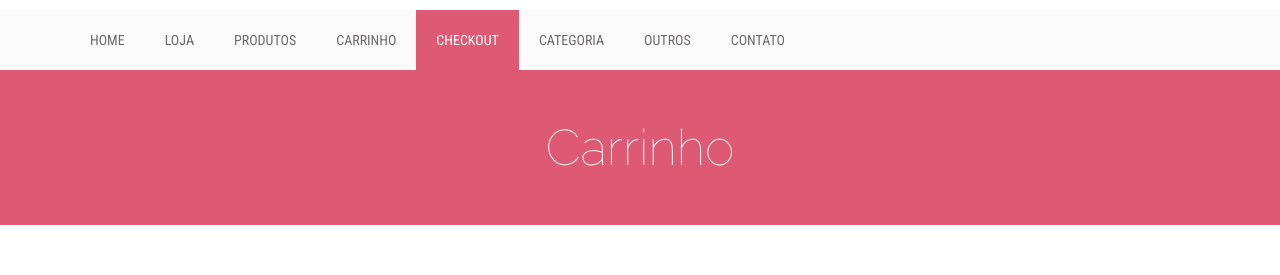
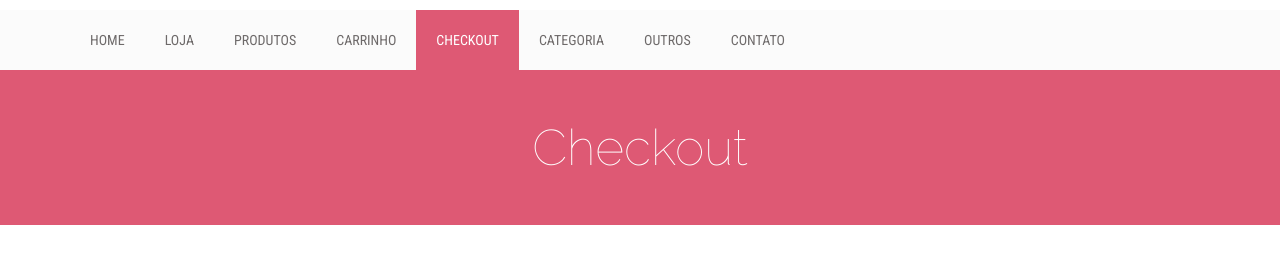
Before and after one commit to YouthN/Trabalho-7-Periodo, a plain HTML site: page checkout.html in a window 1280 px wide. Shown: the part 153-428 px from the top of the page. Drawn offline with nearby package versions, Linux system fonts and the light colour scheme.

Commit message:
Update checkout.html

```diff
--- a/checkout.html
+++ b/checkout.html
@@ -124,7 +124,7 @@
             <div class="row">
                 <div class="col-md-12">
                     <div class="product-bit-title text-center">
-                        <h2>Carrinho</h2>
+                        <h2>Checkout</h2>
                     </div>
                 </div>
             </div>
```
